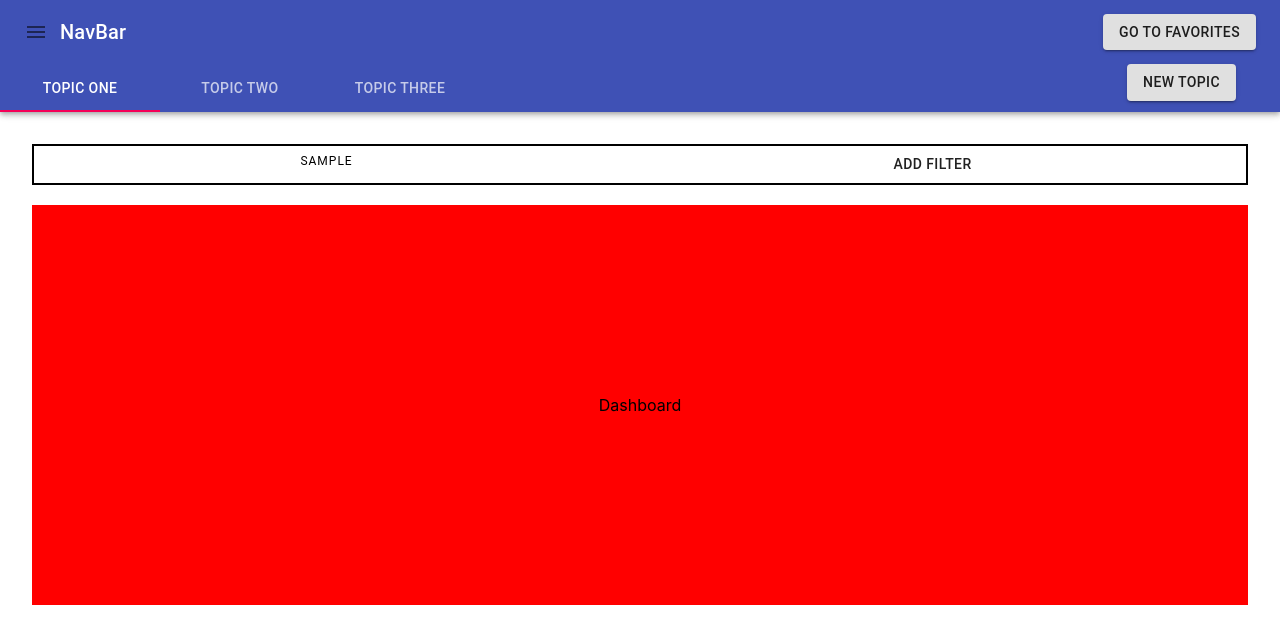
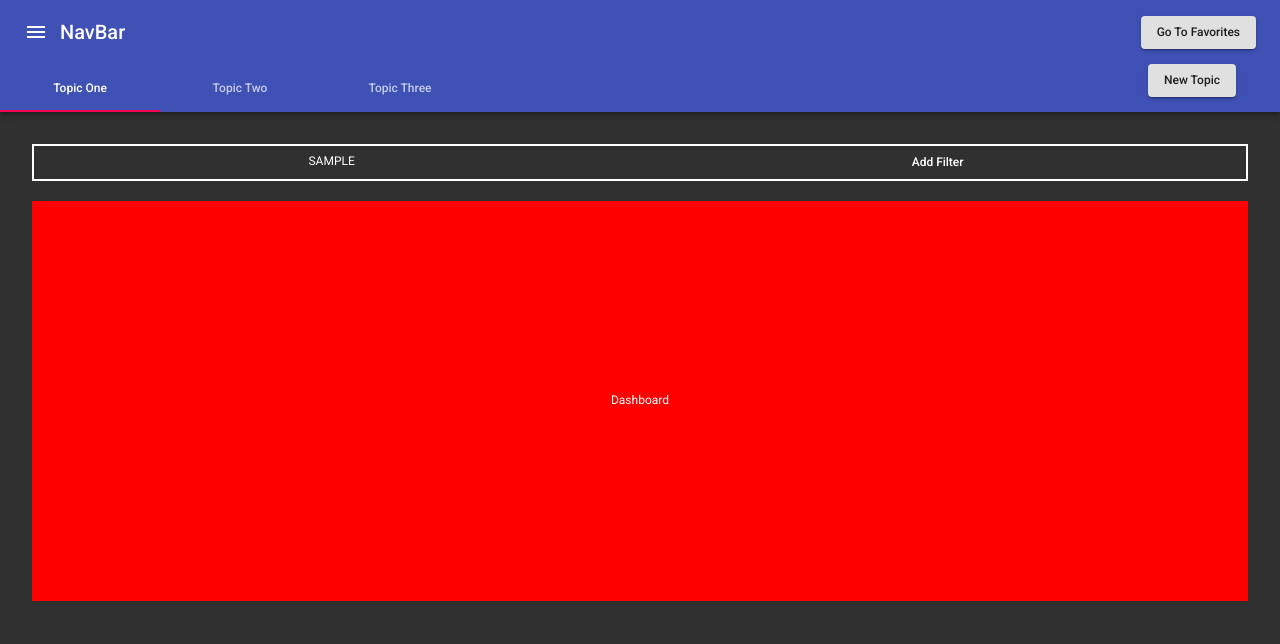
Before and after one commit to jcsison/dealicious, a Next.js app in the folder web/: page /dashboard in a window 1280 px wide. Shown: the top 644 px of the page. Built offline with nearby package versions, Linux system fonts and the light colour scheme.

Commit message:
Move source files into src and add theme support

```diff
--- a/web/pages/_app.tsx
+++ /dev/null
@@ -1,7 +0,0 @@
-import '../styles/globals.css'
-
-function MyApp({ Component, pageProps }) {
-  return <Component {...pageProps} />
-}
-
-export default MyApp
--- /dev/null
+++ b/web/src/pages/_app.tsx
@@ -0,0 +1,40 @@
+import CssBaseline from '@material-ui/core/CssBaseline';
+import Head from 'next/head';
+import React from 'react';
+import { ThemeProvider } from '@material-ui/core/styles';
+
+import { theme } from '../styles/theme';
+
+interface MyAppProps {
+  Component: React.ComponentType<any>;
+  pageProps: any;
+}
+
+export default function MyApp({ Component, pageProps }: MyAppProps) {
+  React.useEffect(() => {
+    // Remove server-side injected CSS
+    const jssStyles = document.querySelector('#jss-server-side');
+
+    if (jssStyles) {
+      jssStyles.parentElement.removeChild(jssStyles);
+    }
+  }, []);
+
+  return (
+    <>
+      <Head>
+        <title>Dealicious</title>
+        <meta
+          name="viewport"
+          content="minimum-scale=1, initial-scale=1, width=device-width"
+        />
+      </Head>
+
+      <ThemeProvider theme={theme}>
+        <CssBaseline />
+
+        <Component {...pageProps} />
+      </ThemeProvider>
+    </>
+  );
+}
--- /dev/null
+++ b/web/src/pages/_document.tsx
@@ -0,0 +1,69 @@
+import Document, { Html, Head, Main, NextScript } from 'next/document';
+import React from 'react';
+import { ServerStyleSheets } from '@material-ui/core/styles';
+
+import { theme } from '../styles/theme';
+
+export default class MyDocument extends Document {
+  render() {
+    return (
+      <Html lang="en">
+        <Head>
+          <meta name="theme-color" content={theme.palette.primary.main} />
+          <link
+            rel="stylesheet"
+            href="https://fonts.googleapis.com/css?family=Roboto:300,400,500,700&display=swap"
+          />
+        </Head>
+        <body>
+          <Main />
+          <NextScript />
+        </body>
+      </Html>
+    );
+  }
+}
+
+MyDocument.getInitialProps = async (ctx) => {
+  // Resolution order
+  //
+  // On the server:
+  // 1. app.getInitialProps
+  // 2. page.getInitialProps
+  // 3. document.getInitialProps
+  // 4. app.render
+  // 5. page.render
+  // 6. document.render
+  //
+  // On the server with error:
+  // 1. document.getInitialProps
+  // 2. app.render
+  // 3. page.render
+  // 4. document.render
+  //
+  // On the client
+  // 1. app.getInitialProps
+  // 2. page.getInitialProps
+  // 3. app.render
+  // 4. page.render
+
+  // Render app and page and get the context of the page with collected side effects
+  const sheets = new ServerStyleSheets();
+  const originalRenderPage = ctx.renderPage;
+
+  ctx.renderPage = () =>
+    originalRenderPage({
+      enhanceApp: (App) => (props) => sheets.collect(<App {...props} />)
+    });
+
+  const initialProps = await Document.getInitialProps(ctx);
+
+  return {
+    ...initialProps,
+    // Styles fragment is rendered after the app and page rendering finishes
+    styles: [
+      ...React.Children.toArray(initialProps.styles),
+      sheets.getStyleElement()
+    ]
+  };
+};
--- a/web/pages/dashboard/Dashboard.tsx
+++ b/web/src/pages/dashboard/Dashboard.tsx
@@ -10,7 +10,7 @@
   return (
     <>
       <Head>
-        <title>Dashboard</title>
+        <title>Dashboard | Dealicious</title>
       </Head>
 
       <NavBar tabBar>
@@ -43,3 +43,5 @@
     justifyContent: 'space-around'
   }
 }));
+
+export default Dashboard;
--- a/web/styles/globals.css
+++ b/web/src/styles/globals.css
@@ -14,3 +14,10 @@
 * {
   box-sizing: border-box;
 }
+
+html,
+body,
+body > div:first-child,
+div#__next {
+  height: 100%;
+}
--- /dev/null
+++ b/web/src/styles/theme.ts
@@ -0,0 +1,76 @@
+import { createMuiTheme } from '@material-ui/core';
+
+declare module '@material-ui/core/styles/createMuiTheme' {
+  interface Theme {
+    background: {
+      main: React.CSSProperties['color'];
+    };
+  }
+
+  interface ThemeOptions {
+    background: {
+      main: React.CSSProperties['color'];
+    };
+  }
+}
+
+export const theme = createMuiTheme({
+  background: {
+    main: '#F1F5F9'
+  },
+  palette: {
+    type: 'dark'
+  },
+  props: {
+    MuiPaper: {
+      square: true
+    },
+    MuiTab: {
+      disableRipple: true
+    }
+  },
+  typography: {
+    fontFamily: ['Roboto', 'sans-serif'].join(','),
+    h1: {
+      fontSize: 24,
+      fontWeight: 600
+    },
+    h2: {
+      fontSize: 18,
+      fontWeight: 600
+    },
+    h3: {
+      fontSize: 16,
+      fontWeight: 600
+    },
+    h4: {
+      fontSize: 14,
+      fontWeight: 600
+    },
+    h5: {
+      fontSize: 13,
+      fontWeight: 500
+    },
+    subtitle1: {
+      fontSize: 16,
+      fontWeight: 500
+    },
+    subtitle2: {
+      fontSize: 14,
+      fontWeight: 500
+    },
+    body1: {
+      fontSize: 14,
+      fontWeight: 400
+    },
+    body2: {
+      fontSize: 12,
+      fontWeight: 400
+    },
+    button: {
+      fontSize: 12,
+      fontWeight: 500,
+      textTransform: 'none'
+    }
+  }
+});
```
Also changed, not shown: web/src/pages/api/hello.js (renamed from web/pages/api/hello.js), web/src/pages/dashboard/index.ts (renamed from web/pages/dashboard/index.ts), web/src/pages/favorites/index.ts (renamed from web/pages/favorites/index.ts), web/src/pages/index.tsx (renamed from web/pages/index.tsx), web/src/shared/components/NavBar.tsx (renamed from web/shared/components/NavBar.tsx), web/src/shared/components/TabBar.tsx (renamed from web/shared/components/TabBar.tsx).
